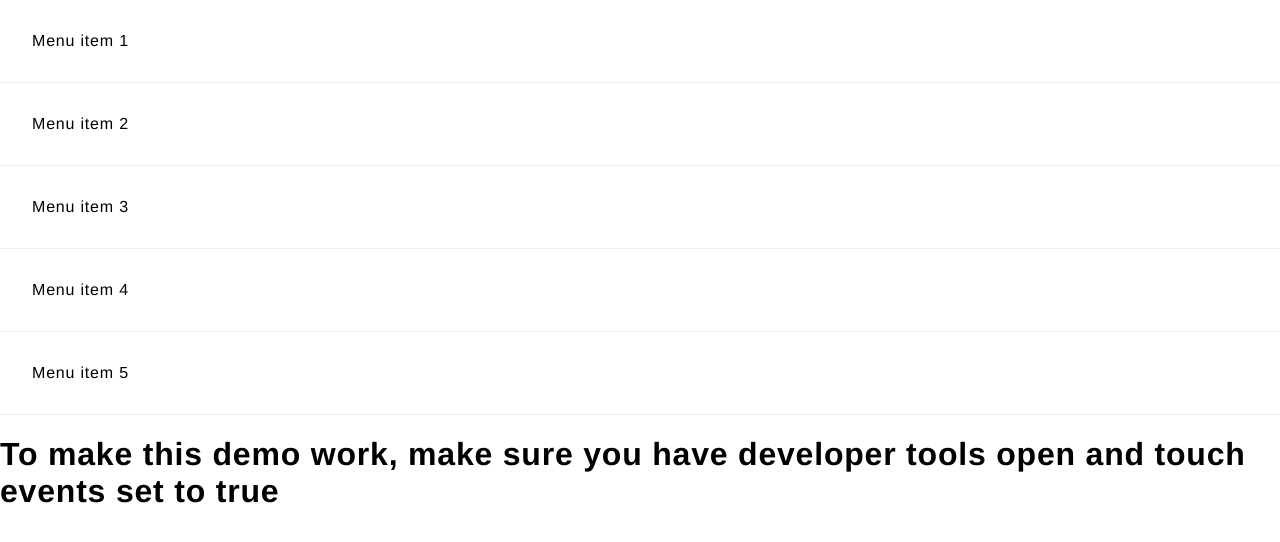
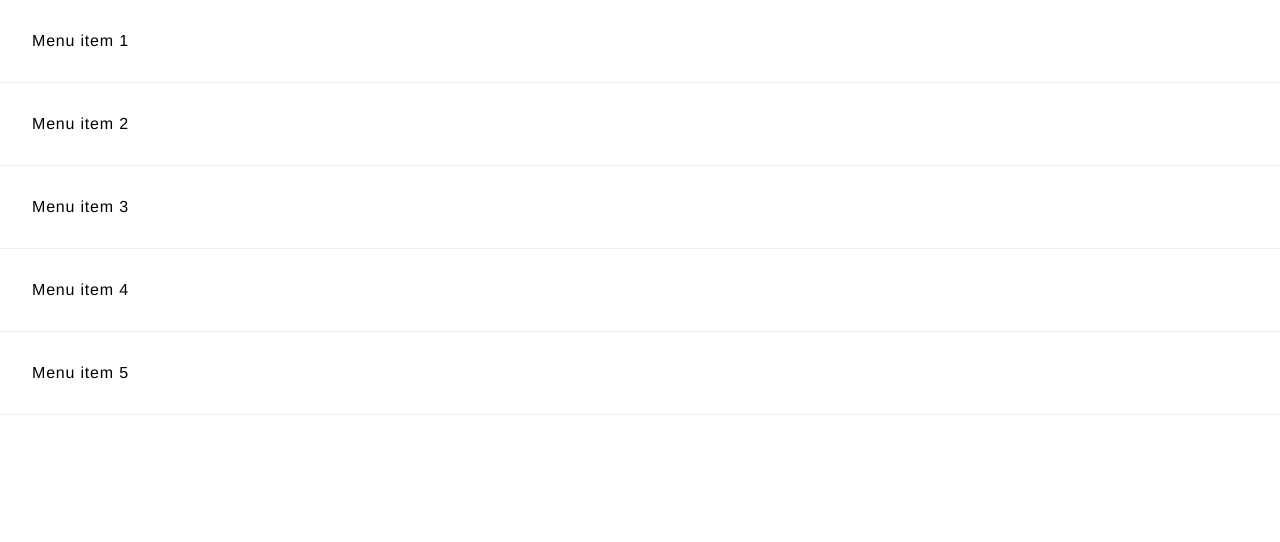
Before and after one commit to code0wl/swipeable-menu, a website: page index.html in a window 1280 px wide. Drawn offline with Linux system fonts and the light colour scheme.

Commit message:
better demo

```diff
--- a/index.html
+++ b/index.html
@@ -3,7 +3,7 @@
 <head>
     <meta charset="UTF-8">
     <title>Simple swipeable list for touch devices (right to left)</title>
-    <meta name="viewport" content="width=device-width, initial-scale=1">
+    <meta name="viewport" content="width=device-width, initial-scale=1.0, maximum-scale=1.0, user-scalable=no" />
     <link href="base.css" rel="stylesheet">
 </head>
 <body>
@@ -27,8 +27,6 @@
     </ul>
 </div>
 
-<h1>To make this demo work, make sure you have developer tools open and touch events set to true</h1>
-
 <script src="swipeable-menu.js"></script>
 <script>
     var swiper = new SwipeableList({
```
Also changed, not shown: README.md.
